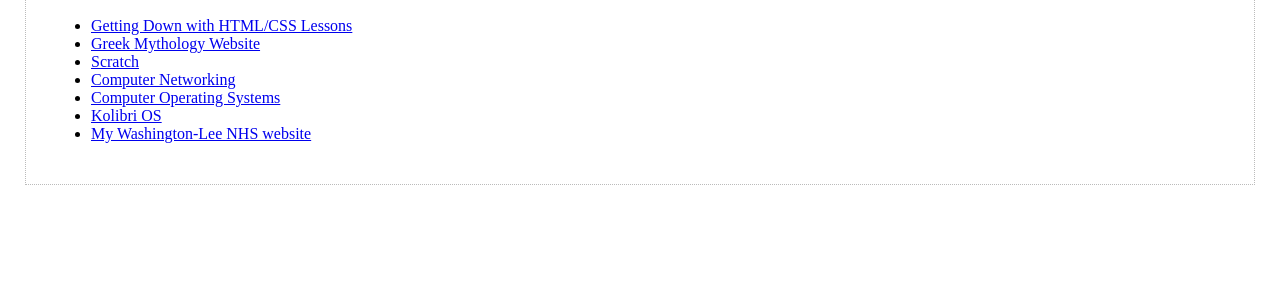
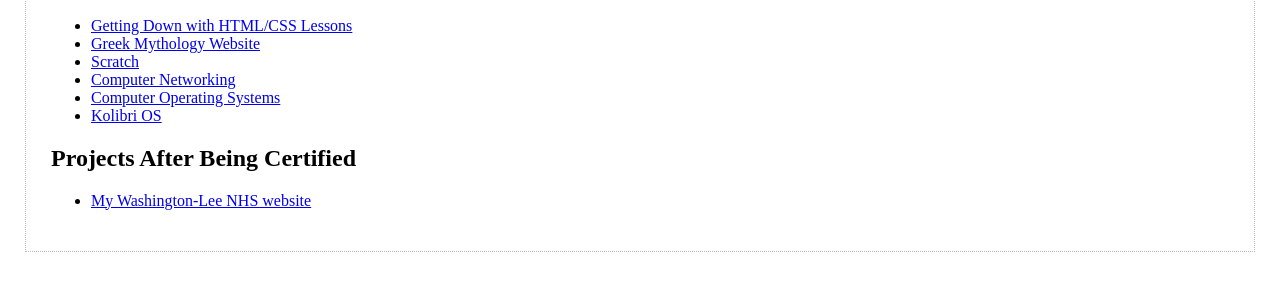
Before and after one commit to omarnas1/websites, a plain HTML site: page index.html in a window 1280 px wide. Shown: the part 161-452 px from the top of the page. Drawn offline with Linux system fonts and the light colour scheme.

Commit message:
new project

```diff
--- a/index.html
+++ b/index.html
@@ -37,6 +37,10 @@ footer {
   <li><a href="gdw/networking.html">Computer Networking</a></li>
   <li><a href="gdw/computerOPsystems.html">Computer Operating Systems</a></li>
   <li><a href="gdw/kolibrios.html">Kolibri OS</a></li>
+</ul>
+
+<h2>Projects After Being Certified</h2>
+<ul>
   <li><a href="nhs_website/nhs_wl.html">My Washington-Lee NHS website</a></li>
 </ul>
 </main>
```
